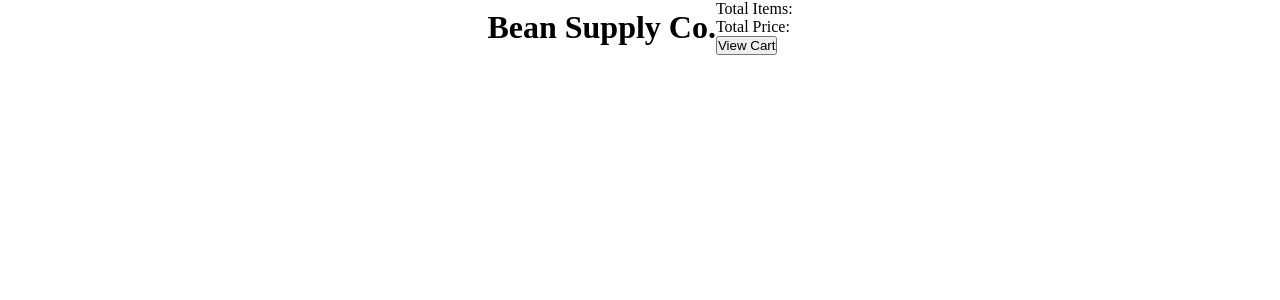
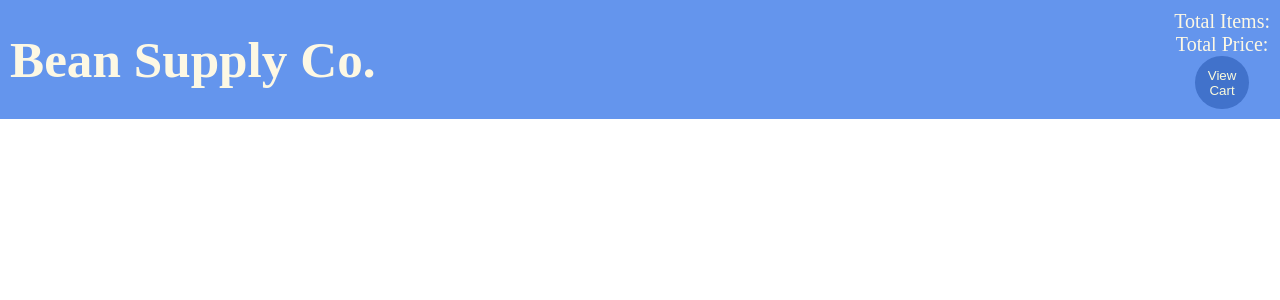
Before and after one commit to Mosse-Sox/shopping-cart, a React (Vite) app in the folder front-end/: page / in a window 1280 px wide. Shown: the top 300 px of the page. Built offline with nearby package versions, Linux system fonts and the light colour scheme.

Commit message:
adds basic styling to header

```diff
--- a/front-end/public/styles/header.css
+++ b/front-end/public/styles/header.css
@@ -1,14 +1,30 @@
 .header {
   display: flex;
   flex-direction: row;
-  justify-content: space-between; /* Spacing on both sides of the header */
-  align-items: center; /* Vertically align items in the center */
+  align-items: center;
+  justify-content: space-between;
+  padding: 10px 10px;
+  background-color: cornflowerblue;
+  color: #fdf8e4;
 }
 
 .header__title-bar {
-  /* You can add additional styles for the title bar if needed */
+  display: flex;
+  font-size: 1.6em;
 }
 
 .header__price-box {
-  /* You can add additional styles for the price box if needed */
+ display: flex;
+ flex-direction: column;
+ align-items: center;
+ font-size: 1.25em;
+
+ .nav button {
+  background-color: #0d3d9666;
+  color: #fcfbdc;
+  border: none;
+  border-radius: 50%;
+  height: 4em;
+  width: 4em;
+ }
 }
--- a/front-end/src/index.css
+++ b/front-end/src/index.css
@@ -1,7 +1,7 @@
 body {
   margin: 0;
   display: flex;
-  justify-content: center;
+  flex-direction: column;
   min-width: 320px;
   min-height: 100vh;
 }
```
